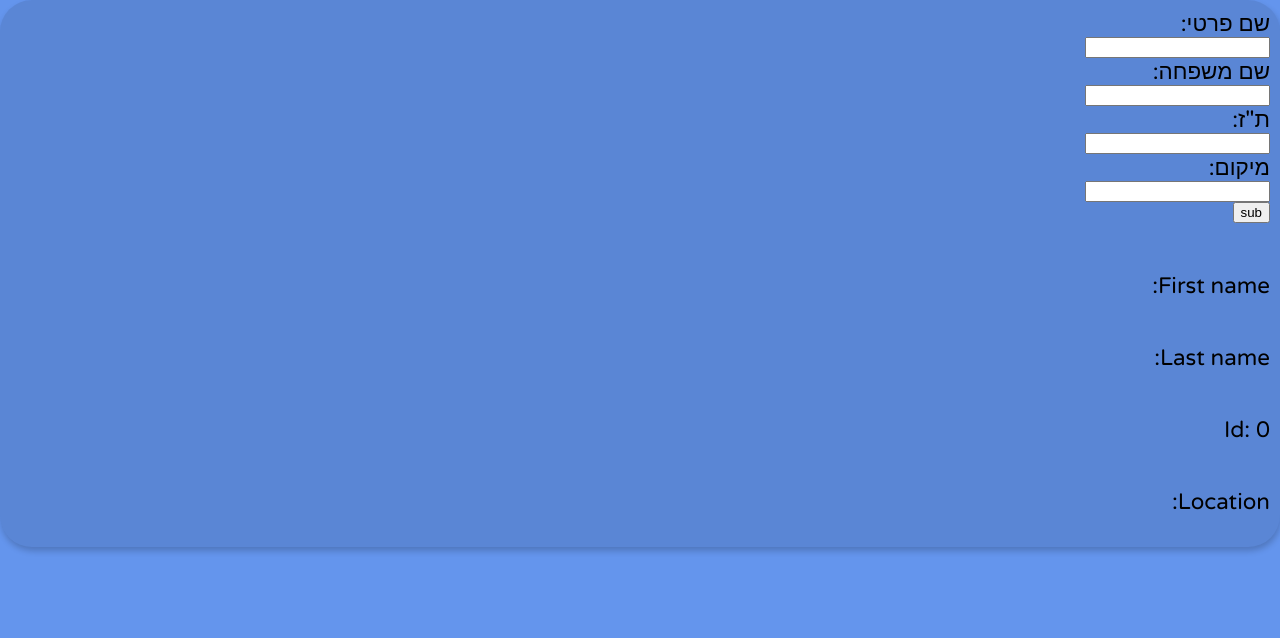
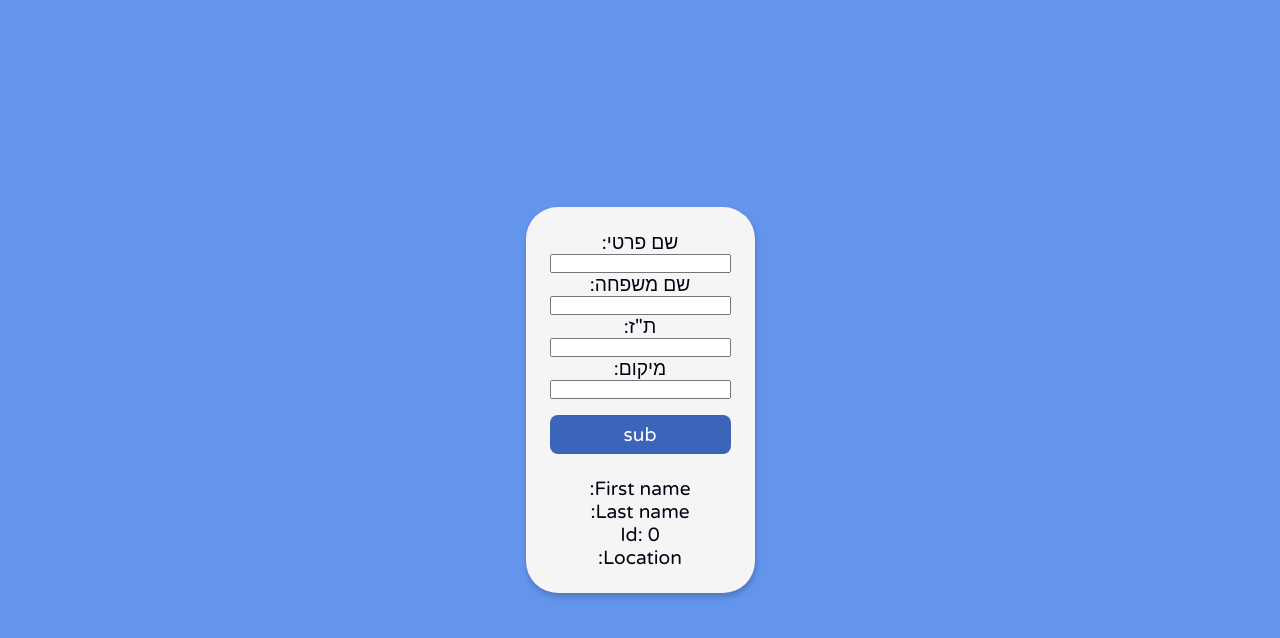
Before and after one commit to RazasSapir/Yatusha, a React (Create React App) app: page /form in a window 1280 px wide. Shown: the top 638 px of the page. Built offline with nearby package versions, Linux system fonts and the light colour scheme.

Commit message:
styled better

```diff
--- a/src/style/App.css
+++ b/src/style/App.css
@@ -1,35 +1,29 @@
 .App {
   text-align: center;
   direction: rtl;
-}
-
-.App-logo {
-  height: 40vmin;
-  pointer-events: none;
-}
-
-
-
-.App-header {
-  background-color: #282c34;
-  min-height: 100vh;
+  color: white;
   display: flex;
   flex-direction: column;
   align-items: center;
-  justify-content: center;
-  font-size: calc(10px + 2vmin);
-  color: white;
+  justify-content:space-between;
 }
 
-.App-link {
-  color: #4992a7;
+.app__footer {
+  box-sizing: border-box;
+  margin-top: 3vh;
+  padding: 1vmin;
+  background-color: rgb(21, 76, 180);
+  color: rgb(244, 245, 235);
+  width: 100%;
+  position: absolute;
+  bottom: 0;
+  display: flex;
+  flex-flow: row wrap;
+  justify-content: center;
+  box-shadow: 0px 0px 5px 3px rgba(0,0,0,.2);
 }
 
-@keyframes App-logo-spin {
-  from {
-    transform: rotate(0deg);
-  }
-  to {
-    transform: rotate(360deg);
-  }
+.app__footer > * {
+  margin: 5px;
+  font-size: .8rem;
 }
--- a/src/style/Form.css
+++ b/src/style/Form.css
@@ -1,17 +1,118 @@
+.form *,
+.form *::before,
+.form *::after {
+  box-sizing: border-box;
+  margin: 0;
+  padding: 0;
+  color: rgb(0, 5, 20);
+}
+
+input::-webkit-outer-spin-button,
+input::-webkit-inner-spin-button {
+  -webkit-appearance: none;
+  margin: 0;
+}
+
 .form {
     padding: 10px;
-    background-color: rgba(0, 0, 0, 0.1);
+    max-width: 50%;
+    position: absolute;
+    top: 50%;
+    -ms-transform: translateY(-50%);
+    transform: translateY(-50%);
+    padding: 3vmin;
+    background-color: whitesmoke;
     border-radius: 4vh;
     box-shadow: 1px 4px 6px rgba(0, 0, 0, 0.2);
     display: flex;
-    flex-flow: column nowrap;
-    align-items: flex-start;
+    flex-flow: column wrap;
+    align-items: center;
 
     font-family: 'Varela Round', sans-serif;
-    font-size: 1.4rem;
+    font-size: 1.2rem;
 }
 
-.form_question > input{
-    background-color: salmon;
+.form__questions {
+    display: flex;
+    flex-flow: row wrap;
+    align-items: center;
+    justify-content:center;
+}
+
+.form__question {
+    position: relative;
+    margin: 1.7vmin;
+    height: 3rem;
+    width: 23vw;
+}
+
+.form__question > *{
+    transition: ease-out 0.2s;
+}
+
+.form__input {
+    position: absolute;
+    top: 0;
+    right: 0;
+    width: 100%;
+    height: 100%;
+    border: 1px solid gray;
+    border-radius: 0.5rem;
+    font-family: inherit;
+    font-size: inherit;
+    outline: none;
+    padding: 1.25rem;
+    background: none;
+}
+
+.form__label{
+    position: absolute;
+    padding: 0 0.3rem 0 0.3rem;
+    top: 0.3rem;
+    right: 1rem;
+    color: rgb(90, 90, 90);
+    pointer-events: none;
+}
+
+.form__input:hover{
+    border-color: rgb(90, 90, 90);
+    border-width: 2px;
+}
+
+.form__input:focus{
+    border-color: dodgerblue;
+
+}
+
+/* turns placeholder to header  */
+.form__input:focus ~ .form__label,
+.form__input:not(:placeholder-shown) ~ .form__label {
+    font-size: 0.9rem;
+    background-color: whitesmoke;
+    top: -0.6rem;
+    right: 0.8rem;
+    /* border-radius: 1rem;
+    border: 1px solid dodgerblue; */
+}
+
+.form__input[type = "number"]{
+    direction: ltr;
+}
+
+.submit_btn{
+    transition: 0.5s;
+    width:100%;
+    font-family: inherit;
+    font-size: inherit;
     border: none;
+    background-color: rgb(60, 100, 185);
+    color: white;
+    padding: 0.5rem;
+    border-radius: 0.5rem;
+    margin-top: 1rem;
+    cursor: pointer;
 }
+
+.submit_btn:hover  {
+    background-color: rgb(45, 80, 150) ;
+}
--- a/src/style/HomePage.css
+++ b/src/style/HomePage.css
@@ -1,10 +1,9 @@
+
 
 .mainPage {
-    background-color: darkslategrey;
     display: flex;
     flex-flow: column nowrap;
     align-items: center;
-    color: white;
     font-family: 'Varela Round', sans-serif;
 }
 
@@ -25,7 +24,7 @@
     justify-content:space-evenly;
 }
 
-.navbar > p{
+.navbar p{
     margin: 0px;
     padding: 0px;
     display: inline-block;
@@ -34,17 +33,16 @@
     height: 6vh;
     border-radius: 5px;
     box-shadow: 3px 5px 6px rgba(0,0,0,.2);
-    background-color: rgb(103, 168, 206);
-    border-right: 8px solid rgb(103, 168, 206);
-    font-size: 5vh;
+    background-color: rgb(60, 100, 185);
+    font-size: 5vmin;
     font-weight: 500;
     transition: .4s;
+    cursor: pointer;
 }
 
-.navbar > p:hover{
-    background-color: rgb(35, 114, 160);
+.navbar p:hover{
+    background-color: rgb(35, 80, 150);
     box-shadow: 3px 5px 10px rgba(0,0,0,.6);
-    border-right: 8px solid rgb(67, 148, 196);
 }
 
 .about {
@@ -55,22 +53,3 @@
     font-size: 14pt;
     padding: 10px;
 }
-
-.main_footer {
-    margin: 3vh 0 1vh 0;
-    background-color: rgba(21, 33, 56, 0.1);
-    color: rgb(244, 245, 235);
-    border-radius: 6px;
-    width: 95vw;
-    display: flex;
-    flex-flow: row wrap;
-    justify-content: center;
-    box-shadow: 0px 0px 5px 3px rgba(0,0,0,.2);
-    position: relative;
-    bottom: 0px;
-}
-
-.main_footer > * {
-    margin: 5px;
-    font-size: .8rem;
-}
```
